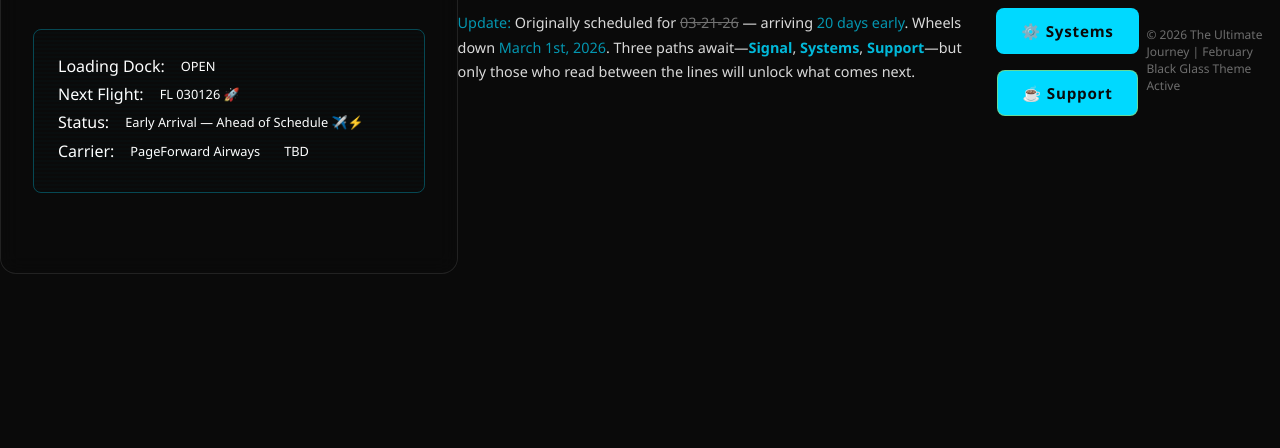
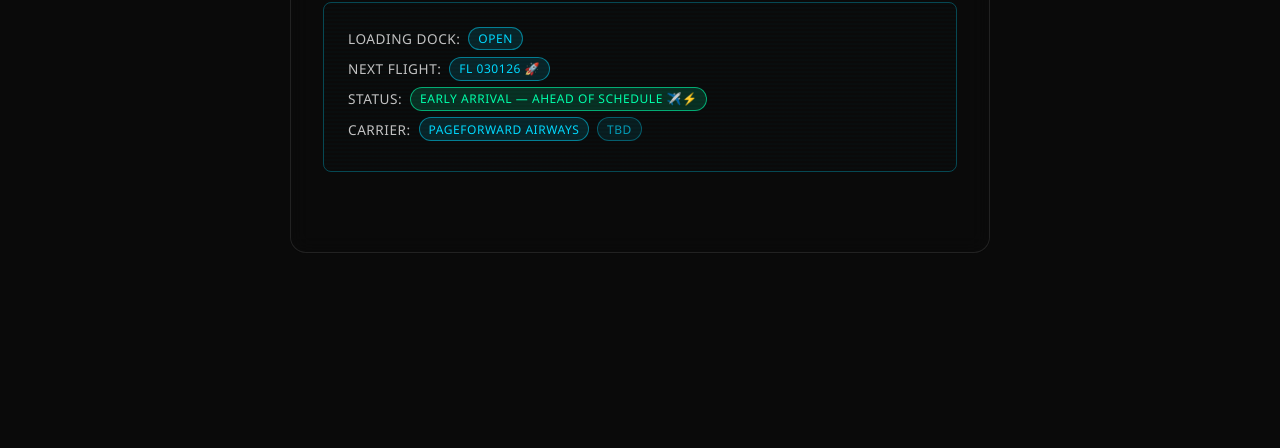
Before and after one commit to palmtr3man/thispagedoesnotexist12345, a plain HTML site: page index.html in a window 1280 px wide. Shown: the part 352-800 px from the top of the page. Drawn offline with Linux system fonts and the light colour scheme.

Commit message:
Refactor HTML structure and styles for clarity

```diff
--- a/index.html
+++ b/index.html
@@ -76,6 +76,7 @@
       padding: 1.5rem;
       margin-bottom: 2rem;
       overflow: hidden;
+      text-align: left;
     }
 
     .status-scanlines {
@@ -92,18 +93,38 @@
     }
 
     .status-title {
+      position: relative;
       display: flex;
       align-items: center;
-  gap: 0.5rem;      /* space between label and badge */
-  margin-bottom: 0.35rem; /* space between rows */
+      gap: 0.5rem;
+      margin-bottom: 0.4rem;
+      font-size: 0.85rem;
+      letter-spacing: 0.04em;
+      text-transform: uppercase;
+    }
+
+    .status-title-label {
+      opacity: 0.75;
     }
 
     .badge {
-  padding: 0.15rem 0.5rem;
+      padding: 0.15rem 0.55rem;
       border-radius: 999px;
-  font-size: 0.8rem;
+      font-size: 0.75rem;
+      border: 1px solid rgba(0, 217, 255, 0.5);
+      background: rgba(0, 217, 255, 0.12);
+      color: #00D9FF;
+      white-space: nowrap;
     }
 
+    .badge--highlight {
+      border-color: rgba(0, 255, 170, 0.6);
+      background: rgba(0, 255, 170, 0.15);
+      color: #00FFAA;
+    }
+
+    .badge--meta {
+      opacity: 0.7;
     }
 
     @keyframes pulse {
@@ -115,6 +136,7 @@
       font-size: 0.9rem;
       line-height: 1.7;
       opacity: 0.85;
+      margin-bottom: 1.5rem;
     }
 
     .status-text .date {
@@ -228,118 +250,27 @@
       <div class="status-scanlines"></div>
 
       <div class="status-title">
-    Loading Dock:
+        <span class="status-title-label">Loading Dock:</span>
         <span class="badge badge--status">OPEN</span>
       </div>
 
       <div class="status-title">
-    Next Flight:
+        <span class="status-title-label">Next Flight:</span>
         <span class="badge badge--flight">FL 030126 🚀</span>
       </div>
 
       <div class="status-title">
-    Status:
+        <span class="status-title-label">Status:</span>
         <span class="badge badge--highlight">
           Early Arrival — Ahead of Schedule ✈️⚡
         </span>
       </div>
 
       <div class="status-title">
-    Carrier:
+        <span class="status-title-label">Carrier:</span>
         <span class="badge badge--carrier">PageForward Airways</span>
         <span class="badge badge--meta">TBD</span>
       </div>
     </div>
 
-
-            </div>
-            <p class="status-text">
-                <span class="date">Update:</span> Originally scheduled for <span style="text-decoration:line-through;opacity:0.5;">03-21-26</span> — arriving <span class="date">20 days early</span>. Wheels down <span class="date">March 1st, 2026</span>.
-                Three paths await—<span class="path">Signal</span>,
-                <span class="path">Systems</span>,
-                <span class="path">Support</span>—but only those who
-                read between the lines will unlock what comes next.
-            </p>
-        </div>
-
-        <div class="btn-row">
-            <a
-                href="https://newsletter.thispagedoesnotexist12345.us/"
-                class="btn btn-signal"
-                data-path="signal"
-                target="_blank"
-                rel="noopener"
-            >
-                📡 Signal
-            </a>
-
-            <a
-             href="https://www.thispagedoesnotexist12345.info/"
-class="btn btn-systems"
-data-path="systems"
-target="_blank"
-rel="noopener"
-
-            >
-                ⚙️ Systems
-            </a>
-
-            <a
-                href="https://buymeacoffee.com/wagonman"
-                class="btn btn-support"
-                data-path="support"
-                target="_blank"
-                rel="noopener"
-            >
-                ☕ Support
-            </a>
-        </div>
-
-        <footer>
-            &copy; 2026 The Ultimate Journey | <span id="theme-status">February Black Glass Theme Active</span>
-        </footer>
-    </div>
-
-    <script>
-        // Puzzle behavior — track path chosen
-        document.querySelectorAll('.btn-row .btn').forEach(btn => {
-            btn.addEventListener('click', event => {
-                const path = btn.dataset.path;
-                // Log choice for future puzzle logic
-                console.log('[TUJ] Path chosen:', path);
-                // Store in localStorage for downstream puzzle state
-                localStorage.setItem('last-path', path);
-                const chosen = JSON.parse(localStorage.getItem('paths-chosen') || '[]');
-                if (!chosen.includes(path)) {
-                    chosen.push(path);
-                    localStorage.setItem('paths-chosen', JSON.stringify(chosen));
-                }
-                // If all 3 paths chosen, unlock next stage
-                if (chosen.length === 3) {
-                    console.log('[TUJ] All paths activated — next stage unlocked');
-                    localStorage.setItem('puzzle-stage', 'unlocked');
-                }
-                // Allow default navigation to proceed
-            });
-        });
-
-        // Theme management
-        function manageTheme() {
-            const now = new Date();
-            const launchDate = new Date('2026-02-17T00:00:00');
-            const expiryDate = new Date('2026-03-01T00:00:00');
-            const themeStatus = document.getElementById('theme-status');
-            const manualTheme = localStorage.getItem('preferred-theme');
-            if (manualTheme === 'black-glass' || (!manualTheme && now >= launchDate && now < expiryDate)) {
-                document.body.classList.add('black-glass');
-                themeStatus.textContent = "February Black Glass Theme Active";
-            } else {
-                document.body.classList.remove('black-glass');
-                themeStatus.textContent = "Default Theme Active";
-            }
-        }
-        manageTheme();
-        setInterval(manageTheme, 60000);
-    </script>
-</body>
-</html>
+    <p
```
Lines whose indentation alone changed are shown as unchanged.
